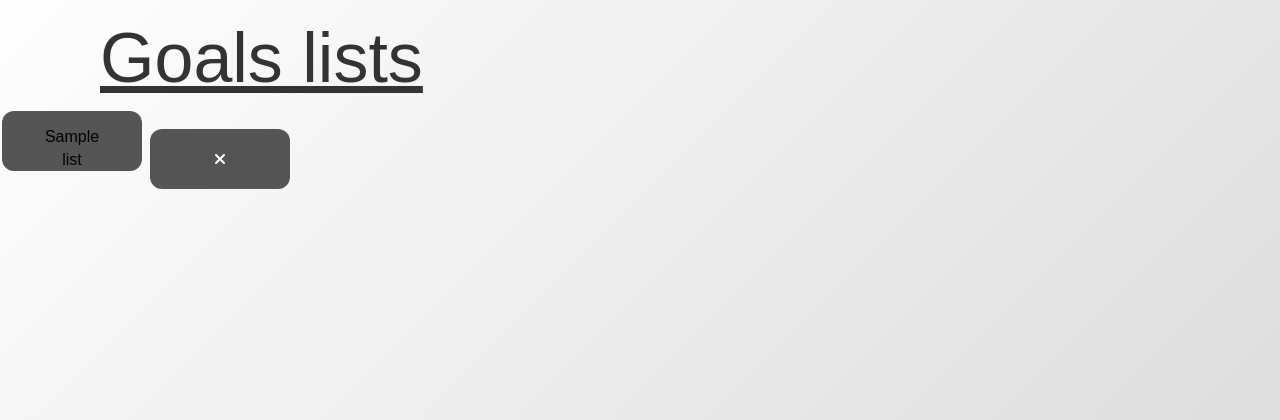
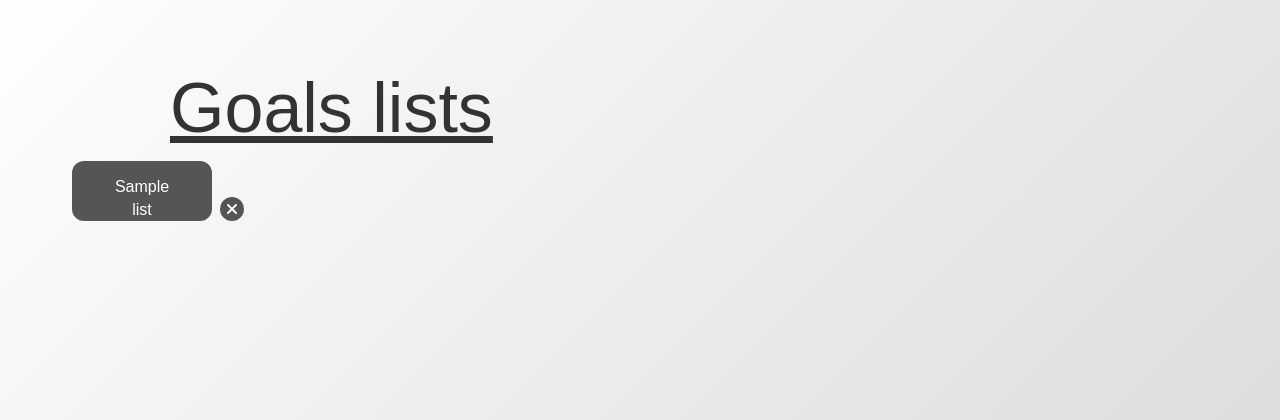
Before and after one commit to BabenkoAlina/PROfile, a Flask app: template templates/goals_home.html in a window 1280 px wide. Shown: the part 52-472 px from the top of the page. Run offline with Flask 3, Linux system fonts and the light colour scheme; the template is opened without the code that fills it: most values are stand-ins (such as "Sample title", 1, 10 or a date in 2020); some libraries are stand-ins or nearby versions.

Commit message:
Updated CSS (to be continued)

```diff
--- a/data/goals.csv
+++ b/data/goals.csv
@@ -1,3 +1,2 @@
 goal_id,list_id,description,status,user_id
-2,1,Hello,in_progress,YLuo1ZIpHDX2bXVNSdYOWcCRLQ63
 3,4,dfh,completed,t0ABq1MwH2fzaIbItwFWDUVJEID3
--- a/data/lists.csv
+++ b/data/lists.csv
@@ -1,6 +1,7 @@
 list_id,list_name,list_url,user_id
-1,New,new,YLuo1ZIpHDX2bXVNSdYOWcCRLQ63
 2,New,new,hSx55jcRGnUkCM9sOglScWWq0cT2
 3,week,week,2v8oGxaty7WgFULpdvEZ3DjlokK2
 4,hjm,hjm,t0ABq1MwH2fzaIbItwFWDUVJEID3
-5,Week,week,YLuo1ZIpHDX2bXVNSdYOWcCRLQ63
+5,Year,year,YLuo1ZIpHDX2bXVNSdYOWcCRLQ63
+6,Week,week,YLuo1ZIpHDX2bXVNSdYOWcCRLQ63
+7,Month,month,YLuo1ZIpHDX2bXVNSdYOWcCRLQ63
--- a/static/goals_custom.js
+++ b/static/goals_custom.js
@@ -49,7 +49,7 @@ window.onload = function () {
         });
     });
 
-    document.querySelectorAll('.lists button.delete').forEach(item => {
+    document.querySelectorAll('.lists button.delete_list').forEach(item => {
         item.addEventListener('click', event => {
             event.preventDefault();
             const listId = item.getAttribute('data-list-id');
--- a/static/style_goals.css
+++ b/static/style_goals.css
@@ -64,7 +64,7 @@ h2 {
 
 button {
     background-color: #555555;
-    color: black;
+    color: white;
     height: 60px;
     width: 140px;
     border: none;
@@ -239,4 +239,38 @@ input[type=text]{
 }
 .delete i {
     color: #FFF;
+    text-align: center;
 }
+
+.goalsList {
+    display: flex;
+    flex-wrap: wrap;
+}
+
+.goal {
+    flex: 0 0 33%;
+}
+
+.lists {
+    display: flex;
+    flex-wrap: wrap;
+}
+
+.list {
+    flex: 0 0 33%;
+}
+.delete_list{
+    background-color: #555555;
+    color: white;
+    height: 24px;
+    width: 24px;
+    border: none;
+    padding: 0;
+    text-align: center;
+    text-decoration: none;
+    display: inline-block;
+    font-size: 16px;
+    margin: 4px 2px;
+    cursor: pointer;
+    border-radius: 50%;
+}
--- a/templates/goals_home.html
+++ b/templates/goals_home.html
@@ -44,14 +44,15 @@
         {% endwith %}
       </div>
 
+      <div style="margin:70px;" class="columns">
         <h1 style="font-size: 70px; margin-left:100px;text-decoration: underline;">Goals lists</h1>
         <ul class="lists">
           {% if lists%}
             {% for list in lists %}
+              <li class="list">
                 <a href="/goals/{{ list.list_url }}" ><button>{{list.list_name}}</button></a>
-            <span>
-              <button class="delete" data-list-id="{{list.list_id}}"><i class="fa-solid fa-xmark"></i></button>
-            </span>
+                <button class="delete_list" data-list-id="{{list.list_id}}"><i class="fa-solid fa-xmark"></i></button>
+              </li>
             {% endfor %}
           {%endif%}
         </ul>
@@ -75,5 +76,6 @@
             <button id="createFormCloseButton" type="button" class="btn cancel">Close</button>
           </form>
         </div>
+    </div>
   </body>
 </html>
```
Also changed, not shown: templates/goals_list.html (+3 -9 lines). Lines whose indentation alone changed are shown as unchanged.
